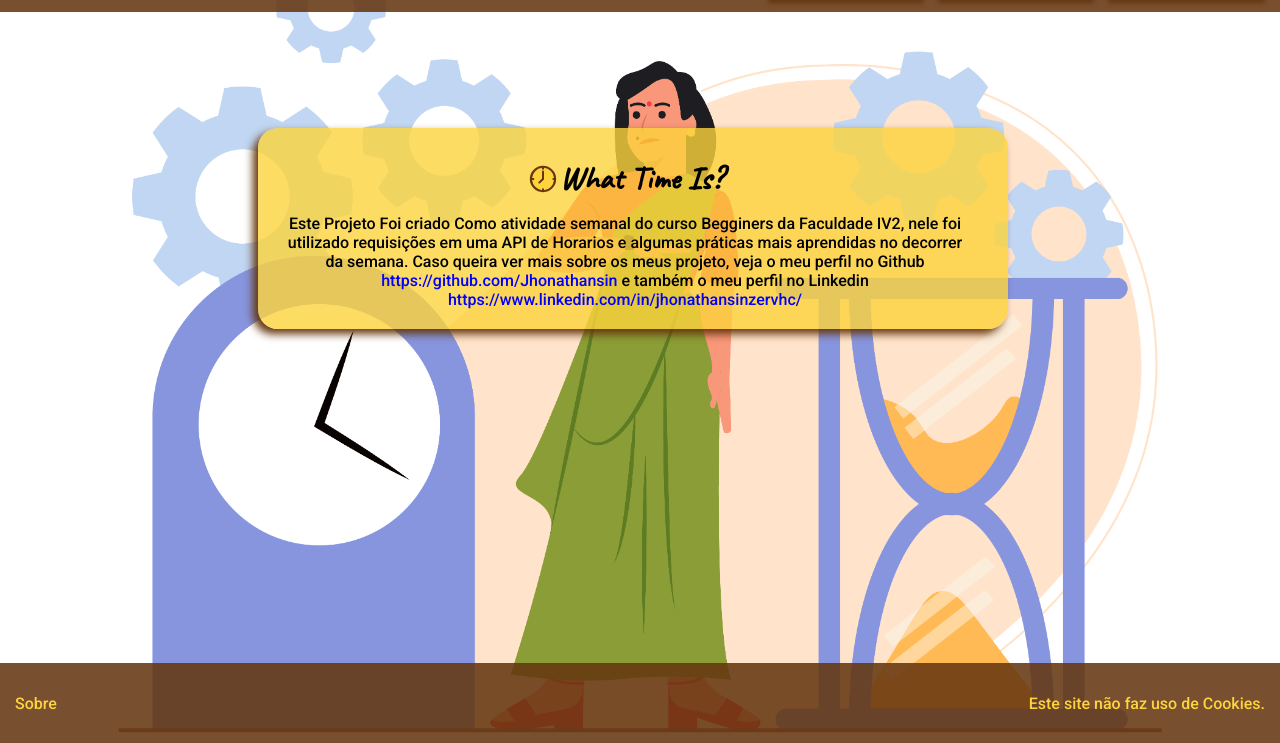
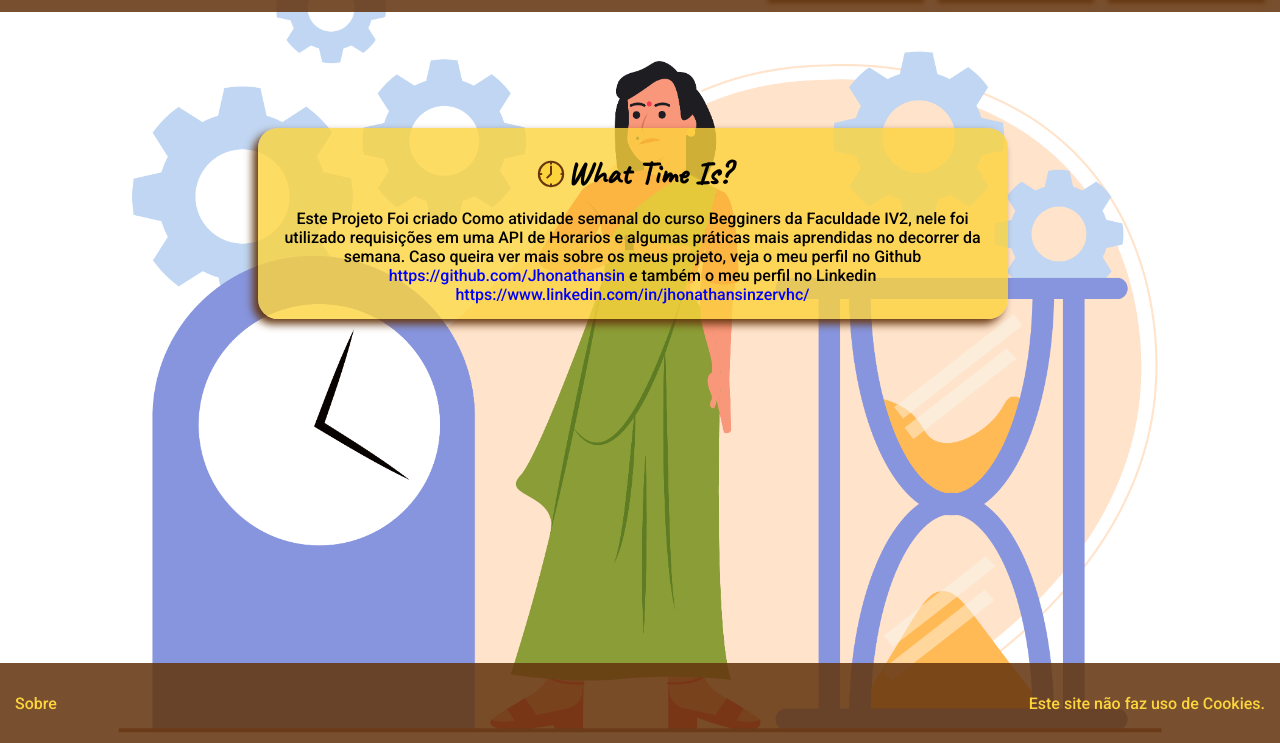
Before and after one commit to Jhonathansin/what_time_is, a plain HTML site: page sobre.html in a window 1280 px wide. Shown: the part 57-800 px from the top of the page. Drawn offline with Linux system fonts and the light colour scheme.

Commit message:
corrigido formatacao na pagina sobre

```diff
--- a/style.css
+++ b/style.css
@@ -169,6 +169,8 @@
 
 #sobre {
     width: 60%;
+    overflow-wrap: anywhere;
+    padding: 5px;
 }
 
 #logo {
@@ -177,6 +179,7 @@
     display: flex;
     align-items: center;
     justify-content: center;
+    width: 100%;
 }
 
 #logo h1 {
```
